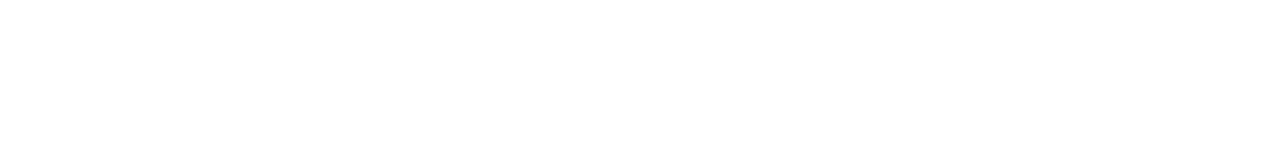
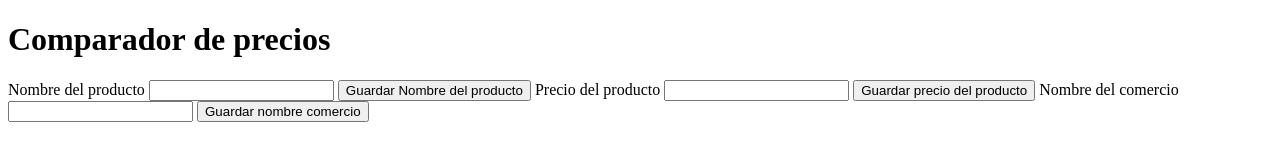
Before and after one commit to ArrayaQuispeCristianJavier/ComparadorPrecio, a plain HTML site: page public/index.html in a window 1280 px wide. Drawn offline with Linux system fonts and the light colour scheme.

Commit message:
Segundo commit

```diff
--- a/public/index.html
+++ b/public/index.html
@@ -6,7 +6,23 @@
     <title>Document</title>
 </head>
 <body>
+   <h1>Comparador de precios</h1>
+   <div id="conteiner">
+   <form>
+    <label>Nombre del producto</label>
+     <input id="NombreProducto">
+     <button id="producto" type="button">Guardar Nombre del producto</button>
 
+    <label>Precio del producto</label>
+     <input id="PrecioProducto">
+     <button id="precios" type="button">Guardar precio del producto</button>
+
+    <label>Nombre del comercio</label>
+    <input id="NombreComercio">
+    <button id="comercio" type="button">Guardar nombre comercio</button>
+
+</form>
+</div>
 
 
 
```
Also changed, not shown: src/Producto.js (+21 -0 lines), src/index.js (line endings or trailing spaces).
